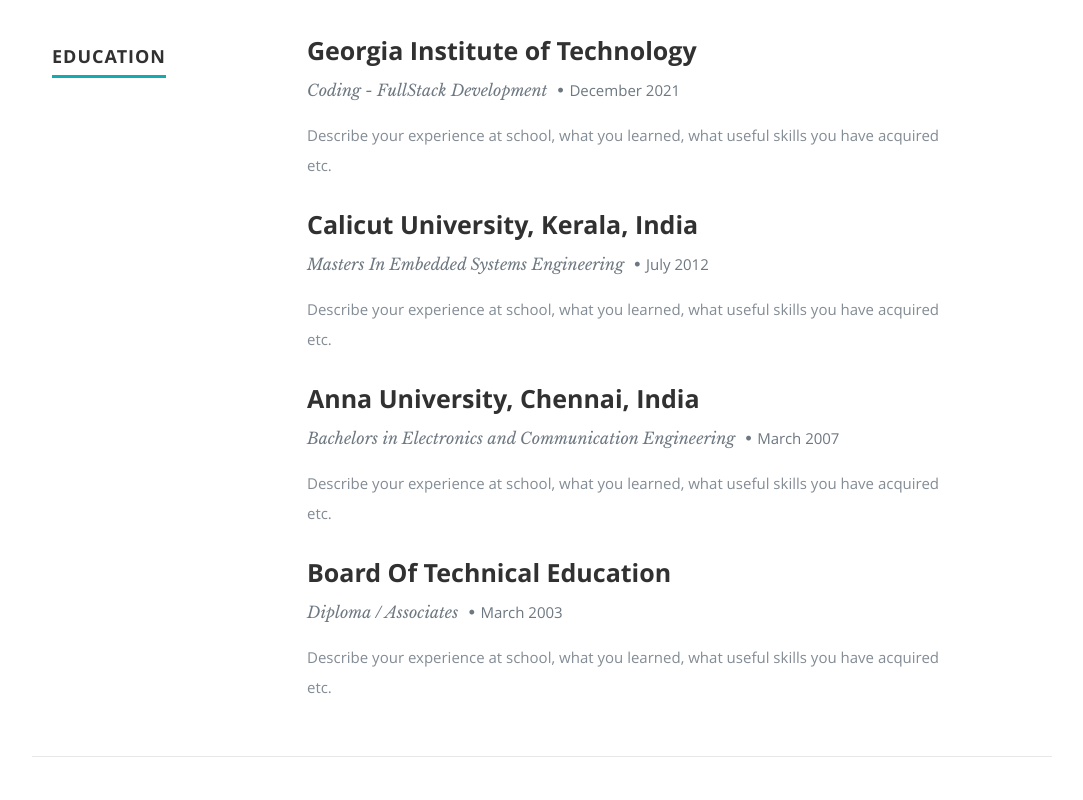
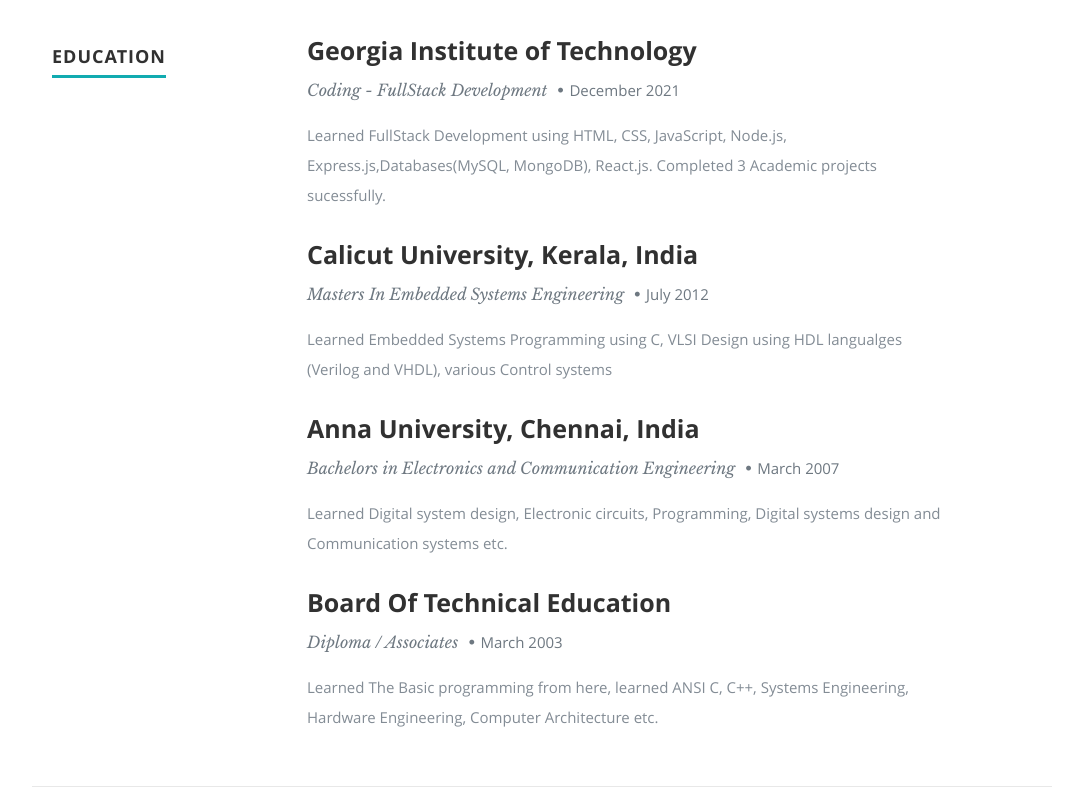
Before and after one commit to jyothybaby/20-React-Portfolio, a React (Create React App) app: page / in a window 1280 px wide. Shown: the part 1400-2200 px from the top of the page, without its empty margins (98-1181 px from the left). Built offline with nearby package versions, Linux system fonts and the light colour scheme.

Commit message:
Added Description in Education section

```diff
--- a/public/resumeData.json
+++ b/public/resumeData.json
@@ -46,25 +46,25 @@
         "school": "Georgia Institute of Technology",
         "degree": "Coding - FullStack Development",
         "graduated": "December 2021",
-        "description": "Describe your experience at school, what you learned, what useful skills you have acquired etc."
+        "description": "Learned FullStack Development using HTML, CSS, JavaScript, Node.js, Express.js,Databases(MySQL, MongoDB), React.js. Completed 3 Academic projects sucessfully."
       },
       {
         "school": "Calicut University, Kerala, India",
         "degree": "Masters In Embedded Systems Engineering",
         "graduated": "July 2012",
-        "description": "Describe your experience at school, what you learned, what useful skills you have acquired etc."
+        "description": "Learned Embedded Systems Programming using C, VLSI Design using HDL langualges (Verilog and VHDL), various Control systems"
       },
       {
         "school": "Anna University, Chennai, India",
         "degree": "Bachelors in Electronics and Communication Engineering",
         "graduated": "March 2007",
-        "description": "Describe your experience at school, what you learned, what useful skills you have acquired etc."
+        "description": "Learned Digital system design, Electronic circuits, Programming, Digital systems design and Communication systems etc."
       },
       {
         "school": "Board Of Technical Education",
         "degree": "Diploma / Associates",
         "graduated": "March 2003",
-        "description": "Describe your experience at school, what you learned, what useful skills you have acquired etc."
+        "description": "Learned The Basic programming from here, learned ANSI C, C++, Systems Engineering, Hardware Engineering, Computer Architecture etc."
       }
     ],
     "work": [
@@ -94,7 +94,7 @@
         "level": "80%"
       },
       {
-        "name": "CSS",
+        "name": "CSS3",
         "level": "80%"
       },
       {
@@ -106,16 +106,28 @@
         "level": "60%"
       },
       {
+        "name": "Express.Js",
+        "level": "60%"
+      },
+      {
         "name": "Database (SQL/NoSQL)",
         "level": "70%"
       },
       {
-        "name": "React",
+        "name": "React.js",
         "level": "50%"
       },
       {
         "name": "Git",
         "level": "50%"
+      },
+      {
+        "name": "Command Line (bash/cmd)",
+        "level": "70%"
+      },
+      {
+        "name": "Agile methodology",
+        "level": "80%"
       }
     ]
   },
@@ -174,17 +186,5 @@
 
 
     ]
-  },
-  "testimonials": {
-    "testimonials": [
-      {
-        "text": "Here you should write some nice things that someone has said about you. No lies though, employers can tell when you are lying.",
-        "user": "Kareem Abdul Jabbar"
-      },
-      {
-        "text": "That Tim Baker must be one of the most brilliant developers I've ever met! It is amazing that nobody has hired him yet. Hey you, you should hire this guy, he may be fresh out of University and have zero on the job experience but I am confident that he will be one of your best developers in no time!",
-        "user": "Steve Wozniak... impersonator"
-      }
-    ]
   }
 }
--- a/src/Components/Header.js
+++ b/src/Components/Header.js
@@ -27,7 +27,7 @@
             <li><a className="smoothscroll" href="#about">About</a></li>
 	         <li><a className="smoothscroll" href="#resume">Resume</a></li>
             <li><a className="smoothscroll" href="#portfolio">Portfolio</a></li>
-           <li><a className="smoothscroll" href="#testimonials">Testimonials</a></li>
+           {/* <li><a className="smoothscroll" href="#testimonials">Testimonials</a></li> */}
             <li><a className="smoothscroll" href="#contact">Contact</a></li>
          </ul>
          </div>
--- a/src/Components/Testimonials.js
+++ b/src/Components/Testimonials.js
@@ -16,7 +16,7 @@
 
     return (
       <section id="testimonials">
-      <div className="text-container">
+      {/* <div className="text-container">
          <div className="row">
 
             <div className="two columns header-col">
@@ -29,7 +29,7 @@
                   </ul>
                </div>
             </div>
-         </div>
+         </div> */}
    </section>
     );
   }
```
Also changed, not shown: 2 other files (tests, documents, lock files or other folders).
